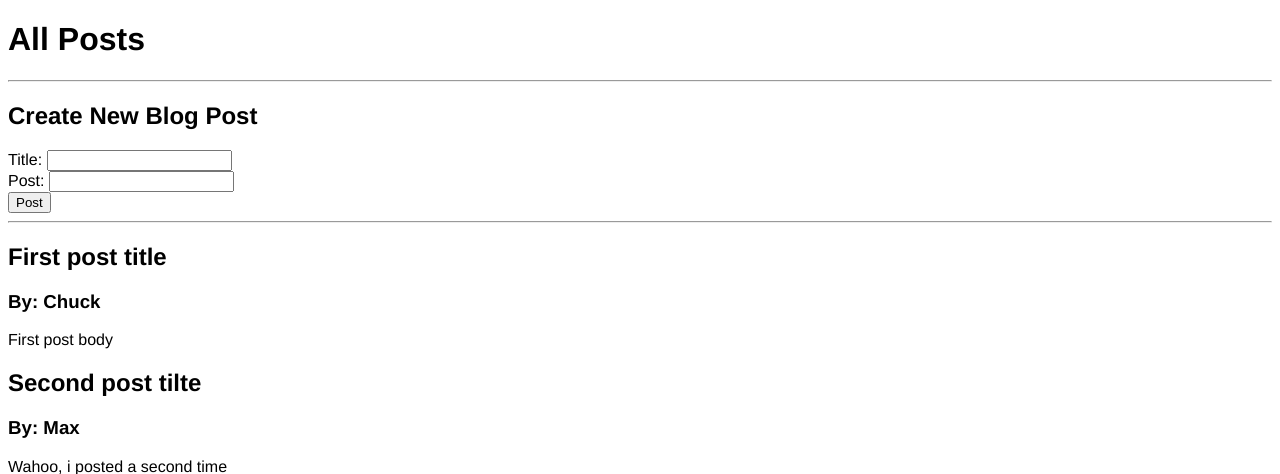
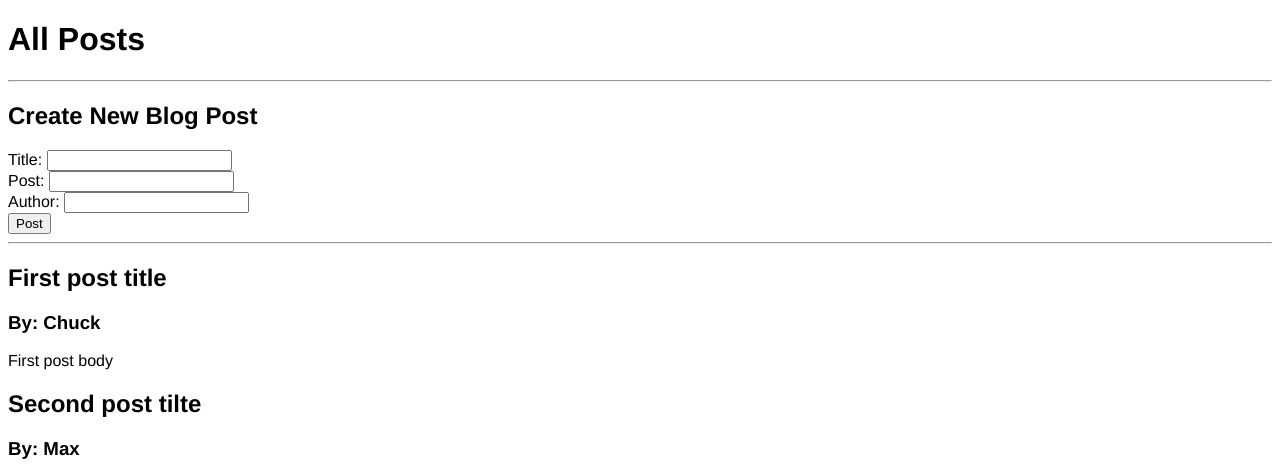
Before and after one commit to MaxHarlan206/Flask-CRUD-Basics, a Flask app: page /posts in a window 1280 px wide. Shown: the top 474 px of the page. Run offline with Flask 2, Linux system fonts and the light colour scheme; data comes from the database, SQL or seed files in the repository; both versions use the stored data as it was after the commit.

Commit message:
Adding author field

```diff
--- a/app.py
+++ b/app.py
@@ -29,7 +29,8 @@ def posts():
     if request.method == 'POST':
         post_title = request.form['title']
         post_content = request.form['content']
-        new_post = BlogPost(title=post_title, content=post_content, author='Max')
+        post_author = request.form['author']
+        new_post = BlogPost(title=post_title, content=post_content, author=post_author)
         db.session.add(new_post)
         db.session.commit()
         return redirect('/posts')
--- a/templates/index.html
+++ b/templates/index.html
@@ -6,6 +6,7 @@
     <h1>The Homepage</h1>
     <form>
         <input type="text" id="new_search">
+
         <input type="submit" value="submit">
     </form>
 {% endblock %}
--- a/templates/posts.html
+++ b/templates/posts.html
@@ -10,6 +10,8 @@
     Title: <input type="text" name="title" id="title">
     <br>
     Post: <input type="text" name="content" id="content">
+    <br>
+    Author: <input type="text" name="author" id="author">
     <br>
     <input type="submit" value="Post">
 </form>
```
Also changed, not shown: posts.db.
